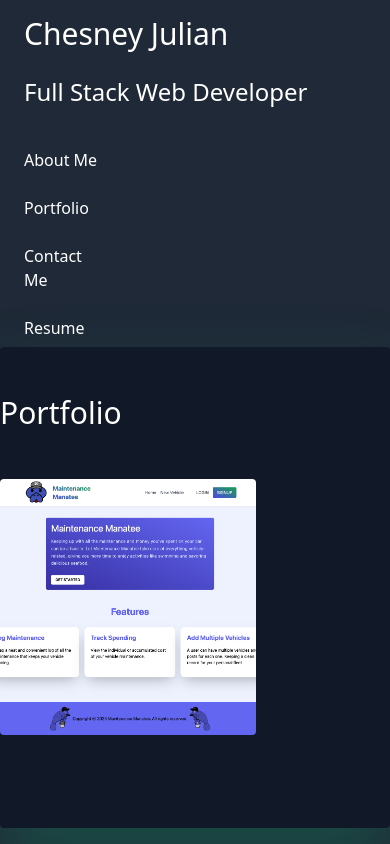
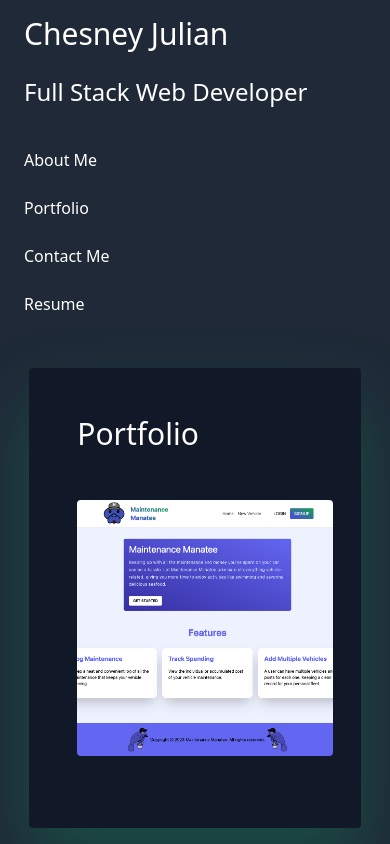
Before and after one commit to ChesneyJulian/react-portfolio, a React (Vite) app: page /portfolio in a window 390 px wide. Built offline with nearby package versions, Linux system fonts and the light colour scheme.

Commit message:
adjust media query sizing for project and nav components, work on overlay for image in project

```diff
--- a/index.html
+++ b/index.html
@@ -6,7 +6,7 @@
     <meta name="viewport" content="width=device-width, initial-scale=1.0" />
     <title>Vite + React</title>
   </head>
-  <body class="h-screen">
+  <body class="min-h-screen">
     <div id="root"></div>
     <script type="module" src="/src/main.jsx"></script>
   </body>
--- a/src/App.jsx
+++ b/src/App.jsx
@@ -7,12 +7,12 @@ function App() {
   return (
     <>
       <main className="text-white">
-        <div className="relative isolate overflow-hidden bg-gray-800 py-4 h-screen grid grid-flow-row lg:grid-cols-12 items-baseline">
+        <div className="relative isolate overflow-y-auto overflow-x-hidden bg-gray-800 py-4 h-screen grid grid-flow-row lg:grid-cols-12">
           <div
             className="hidden sm:absolute sm:-top-10 sm:right-1/2 sm:-z-10 sm:mr-10 sm:block sm:transform-gpu sm:blur-2xl"
             aria-hidden="true">
             <div
-              className="aspect-[1097/845] w-[68.5625rem] bg-gradient-to-tr from-[#11f0e1] to-[#2456c9] opacity-40"
+              className="aspect-[1097/845] w-[68.5625rem] bg-gradient-to-tr from-[#11f0e1] to-[#057d69] opacity-40"
               style={{
                 clipPath:
                   'polygon(74.1% 44.1%, 100% 61.6%, 97.5% 26.9%, 85.5% 0.1%, 80.7% 2%, 72.5% 32.5%, 60.2% 62.4%, 52.4% 68.1%, 47.5% 58.3%, 45.2% 34.5%, 27.5% 76.7%, 0.1% 64.9%, 17.9% 100%, 27.6% 76.8%, 76.1% 97.7%, 74.1% 44.1%)',
@@ -23,17 +23,17 @@ function App() {
             className="absolute -top-52 left-1/2 -z-10 -translate-x-1/2 transform-gpu blur-3xl sm:top-[-28rem] sm:ml-16 sm:translate-x-0 sm:transform-gpu"
             aria-hidden="true">
             <div
-              className="aspect-[1097/845] w-[68.5625rem] bg-gradient-to-tr from-[#11f0e1]] to-[#2456c9] opacity-20"
+              className="aspect-[1097/845] w-[68.5625rem] bg-gradient-to-tr from-[#11f0e1]] to-[#057d69] opacity-20"
               style={{
                 clipPath:
                   'polygon(74.1% 44.1%, 100% 61.6%, 97.5% 26.9%, 85.5% 0.1%, 80.7% 2%, 72.5% 32.5%, 60.2% 62.4%, 52.4% 68.1%, 47.5% 58.3%, 45.2% 34.5%, 27.5% 76.7%, 0.1% 64.9%, 17.9% 100%, 27.6% 76.8%, 76.1% 97.7%, 74.1% 44.1%)',
               }}
             />
           </div>
-          <div className='col-span-12 container mx-auto h-fit'>
+          <div className='col-span-12 container mx-auto h-[25%] mb-12'>
             <Header />
           </div>
-          <div className='container mx-auto col-span-12 row-span-6 min-h-full py-12 lg:px-12 bg-gray-900 drop-shadow-3xl rounded'>
+          <div className='container mx-auto col-span-12 row-span-6 min-h-full w-[85%] bg-gray-900 p-12 drop-shadow-3xl rounded'>
             <Outlet />
           </div>
         </div>
--- a/src/components/Header.jsx
+++ b/src/components/Header.jsx
@@ -11,7 +11,7 @@ function Header () {
             Full Stack Web Developer
           </h3>
         </div>
-        <div className='col-span-3 lg:col-span-6'>
+        <div className='col-span-12 lg:col-span-6'>
           <Navigation />
         </div>
       </div>
--- a/src/components/Navigation.jsx
+++ b/src/components/Navigation.jsx
@@ -21,7 +21,7 @@ function Navigation () {
 
   return (
     <div className="mx-auto mt-10 lg:mx-0 text-left ">
-      <div className="grid grid-cols-1 gap-x-8 gap-y-6 lg:flex lg:gap-x-12 justify-end">
+      <div className="grid grid-cols-1 gap-x-8 gap-y-6 md:flex lg:gap-x-12 md:justify-start lg:justify-end">
         {navItems.map((item) => (
           <a key={item.name} href={item.href}>{item.name}</a>
         ))}
--- a/src/components/Project.jsx
+++ b/src/components/Project.jsx
@@ -2,14 +2,14 @@ function Project() {
 
   return (
     <>
-      <section className=" h-64 w-64">
-        <div className="container relative h-full w-full">
+        <div className="container relative h-auto w-64">
           <img className="aspect-square object-cover rounded z-10" src="../../public/images/maintenance-manatee.png"></img>
-          <div className="overlay opacity-0 hover:opacity-50 bg-blue-500 absolute top-0 h-full w-full transition duration-300 ease-in-out">
-            <p>Maintenance Manatee</p>
+          <div className="overlay opacity-0 hover:opacity-70 bg-gray-700 absolute top-0 h-full w-full transition duration-300 ease-in-out">
+            <div className="flex flex-row justify-center items-center h-full w-full">
+              <p className="opacity-100 text-center">Maintenance Manatee</p>
+            </div>
           </div>
         </div>
-      </section>
     </>
   )
 }
```
